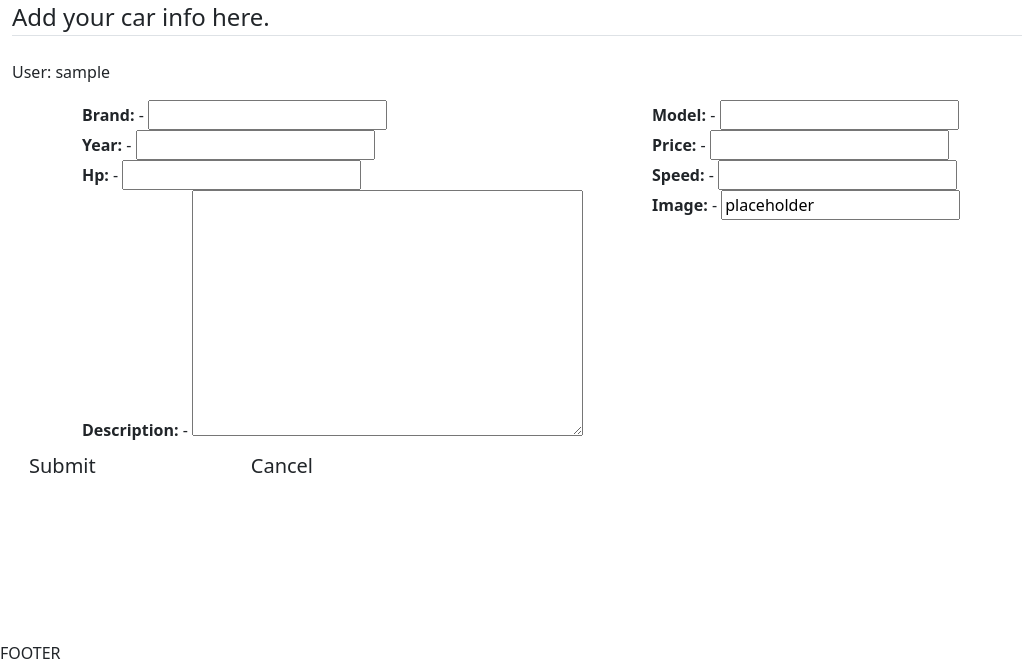
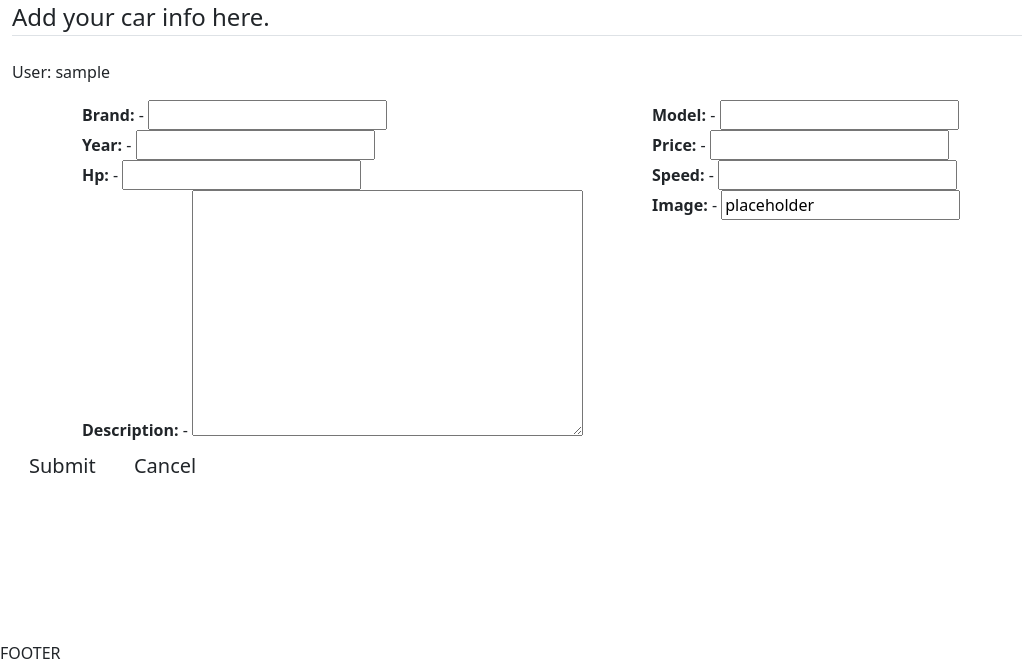
Before and after one commit to guisgrande/fourth-project-ci, a Django app: page /addcar/ in a window 1280 px wide. Shown: the part 103-766 px from the top of the page, without its empty margins (0-1022 px from the left). Run offline with Django 3.2, Linux system fonts and the light colour scheme; the visitor is signed in with stand-in values (Sample User, id 1).

Commit message:
Edit cancel button to redirect to member area

```diff
--- a/templates/garage/add_car.html
+++ b/templates/garage/add_car.html
@@ -29,7 +29,7 @@
             </div>
 
         <input type="submit" value="Submit" class="btn btn-lg">
-        <input type="cancel" value="Cancel" class="btn btn-lg">
+        <a href="{% url 'members' %}" class="btn btn-lg">Cancel</a>
 
     </form>
 </div>
```
